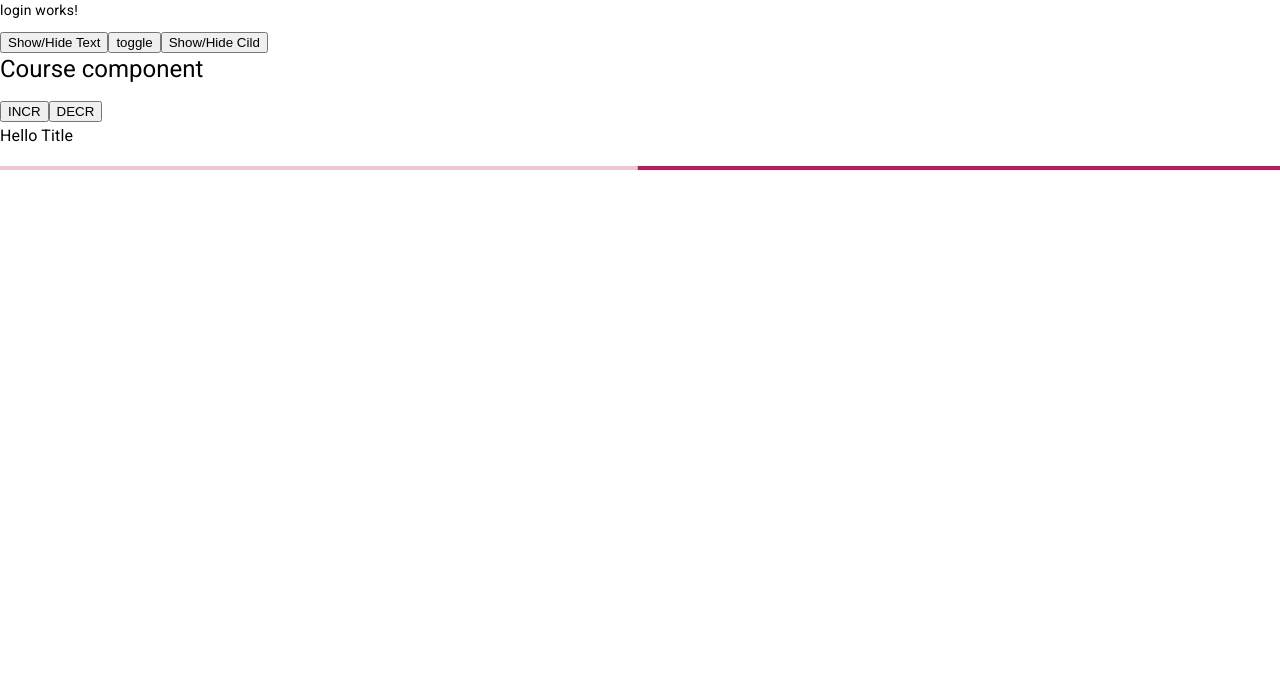
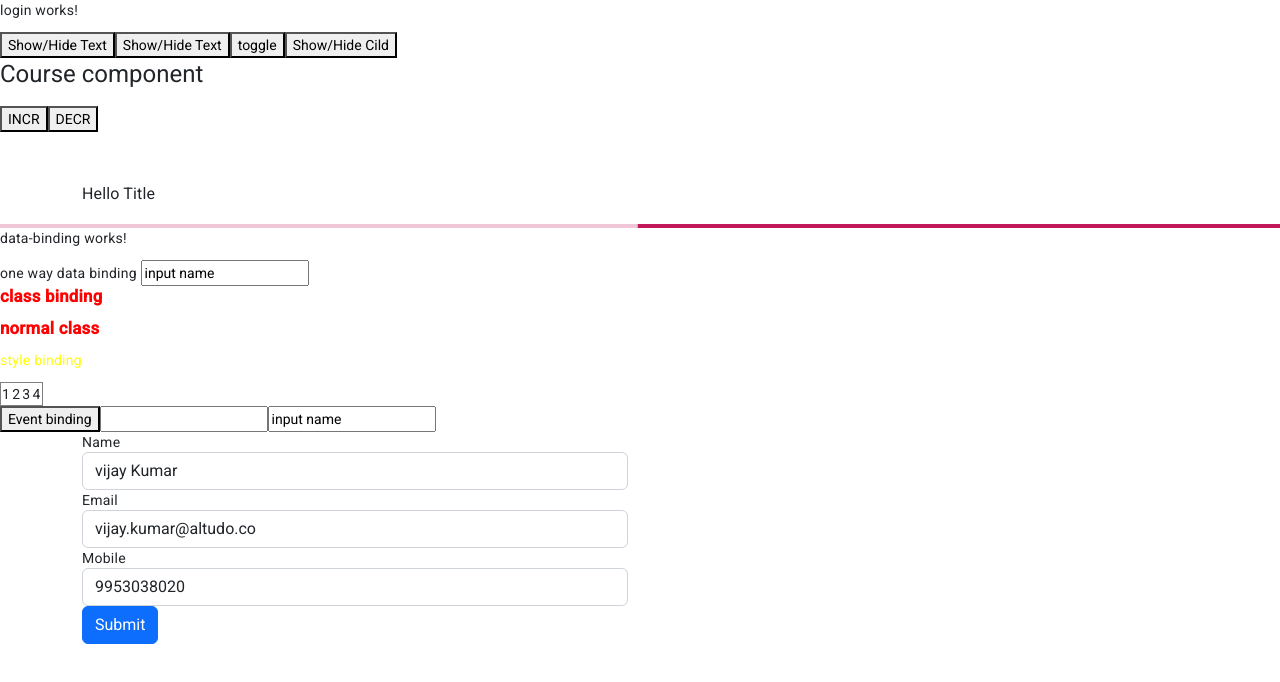
Before and after one commit to ervkgithub/angular-training, an Angular app: page / in a window 1280 px wide. Shown: the top 682 px of the page. Built offline with nearby package versions, Linux system fonts and the light colour scheme.

Commit message:
Day 6 Session Data binding Practice

```diff
--- a/angular.json
+++ b/angular.json
@@ -31,9 +31,12 @@
             ],
             "styles": [
               "@angular/material/prebuilt-themes/pink-bluegrey.css",
-              "src/styles.scss"
+              "src/styles.scss",
+              "node_modules/bootstrap/dist/css/bootstrap.css"
             ],
-            "scripts": []
+            "scripts": [
+              "node_modules/bootstrap/dist/js/bootstrap.js"
+            ]
           },
           "configurations": {
             "production": {
@@ -94,11 +97,10 @@
               "src/assets"
             ],
             "styles": [
-               "src/styles.scss",
-              "node_modules/bootstrap/dist/css/bootstrap.css"
+               "src/styles.scss"
             ],
             "scripts": [
-              "node_modules/bootstrap/dist/js/bootstrap.js"
+
             ]
           }
         }
--- a/src/app/app.component.html
+++ b/src/app/app.component.html
@@ -6,10 +6,12 @@
 <button (click)="incrFun()">INCR</button>
 <button (click)="decrFun()">DECR</button>
 
-<div class="container">
+<div class="container container-fluid">
     <div class="row">
         <h3 class="mt-5">Hello Title</h3>
     </div>
 </div>
 
 <mat-progress-bar mode="indeterminate"></mat-progress-bar>
+
+<app-data-binding></app-data-binding>
--- /dev/null
+++ b/src/app/data-binding/data-binding.component.html
@@ -0,0 +1,71 @@
+<p>data-binding works!</p>
+
+<!-- One way binding -->
+
+{{ value }}
+
+<input [value]="name" type="text" />
+
+<p [class]="pClass">class binding</p>
+<p class="redColor greenColor blueColor">normal class</p>
+<p [style.color]="'yellow'">style binding</p>
+
+<table border="1">
+  <tr>
+    <td [colSpan]="colspan">1</td>
+    <td [attr.colspan]="colspan">2</td>
+    <td [ariaLabel]="arialabel">3</td>
+    <td [attr.aria-label]="arialabel">4</td>
+  </tr>
+</table>
+
+<button (click)="updateValue()">Event binding</button>
+
+<!-- <input type="text" (keyup)="keyPressed($event)"> -->
+
+<input type="text" (keyup.enter)="keyUP()" />
+
+<!-- <input type="text" (keyup)="keyUP2(name.value)" name="name" #name> -->
+
+<!-- two way binding -->
+<!--
+{{name}} -->
+
+<input type="text" [(ngModel)]="name" name="name" />
+
+<div class="container">
+  <div class="row">
+    <div class="col-md-6">
+      <form>
+        <div class="form-group">
+            <label for="name">Name</label>
+            <input
+              type="text"
+              class="form-control"
+              name="name"
+              [(ngModel)]="form.name"
+            />
+          </div>
+        <div class="form-group">
+          <label for="email">Email</label>
+          <input
+            type="email"
+            class="form-control"
+            name="email"
+            [(ngModel)]="form.email"
+          />
+        </div>
+        <div class="form-group">
+            <label for="mobile">Mobile</label>
+            <input
+              type="phone"
+              class="form-control"
+              name="mobile"
+              [(ngModel)]="form.mobile"
+            />
+          </div>
+          <button type="submit" class="btn btn-primary" (click)="saveForm()">Submit</button>
+      </form>
+    </div>
+  </div>
+</div>
--- /dev/null
+++ b/src/app/data-binding/data-binding.component.scss
@@ -0,0 +1,11 @@
+.redColor{
+    color: red;
+}
+
+.greenColor{
+    font-weight: 900;
+}
+
+.blueColor{
+    font-size: larger;
+}
--- /dev/null
+++ b/src/app/data-binding/data-binding.component.ts
@@ -0,0 +1,34 @@
+import { Component } from '@angular/core';
+
+@Component({
+  selector: 'app-data-binding',
+  templateUrl: './data-binding.component.html',
+  styleUrls: ['./data-binding.component.scss']
+})
+export class DataBindingComponent {
+  value:any="one way data binding";
+  name:any= "input name";
+  colspan:number= 2;
+  arialabel:String="data td";
+  pClass="redColor greenColor blueColor";
+  form:any={
+    name:"vijay Kumar",
+    email:"vijay.kumar@altudo.co",
+    mobile:"9953038020"
+  }
+  updateValue(){
+    console.log("update value clicked");
+  }
+  keyPressed(event:any){
+    console.log("enter key pressed", event);
+  }
+  keyUP(){
+    console.log("enter key pressed");
+  }
+  keyUP2(value:any){
+    console.log("enter key pressed", value);
+  }
+  saveForm(){
+    console.log("Form data", this.form);
+  }
+}
--- a/src/app/login/login.component.html
+++ b/src/app/login/login.component.html
@@ -1,2 +1,4 @@
 <p *ngIf="toggle">login works!</p>
 <button (click)="textToggle()">Show/Hide Text</button>
+
+<button>Show/Hide Text</button>
--- a/src/app/login/login.component.ts
+++ b/src/app/login/login.component.ts
@@ -8,7 +8,7 @@ import { LoginService } from './login.service';
   styleUrls: ['./login.component.scss']
 })
 // export class LoginComponent {
-export class LoginComponent implements OnChanges, OnInit, DoCheck, OnDestroy {
+export class LoginComponent{
   toggle:boolean = true;
   @Input() counter:any;
   constructor(_service:MainService, private loginService:LoginService){
@@ -21,16 +21,16 @@ export class LoginComponent implements OnChanges, OnInit, DoCheck, OnDestroy {
     this.toggle = this.toggle ? false : true;
     // this.toggle = !this.toggle;
   }
-  ngOnChanges(changes: SimpleChanges): void {
-    console.log("Inside onChanges", this.counter)
-  }
-  ngOnInit():void{
-    console.log("Inside OnInit")
-  }
-  ngDoCheck(): void {
-    console.log("Inside Do check")
-  }
-  ngOnDestroy(): void {
-    console.log("Inside OnDestroy")
-  }
+  // ngOnChanges(changes: SimpleChanges): void {
+  //   console.log("Inside onChanges", this.counter)
+  // }
+  // ngOnInit():void{
+  //   console.log("Inside OnInit")
+  // }
+  // ngDoCheck(): void {
+  //   console.log("Inside Do check")
+  // }
+  // ngOnDestroy(): void {
+  //   console.log("Inside OnDestroy")
+  // }
 }
--- a/src/app/login/login.module.ts
+++ b/src/app/login/login.module.ts
@@ -1,8 +1,6 @@
 import { NgModule } from '@angular/core';
 import { CommonModule } from '@angular/common';
 import { LoginComponent } from './login.component';
-
-
 
 @NgModule({
   declarations: [LoginComponent],
```
Also changed, not shown: src/app/app.module.ts (+9 -3 lines), src/app/data-binding/data-binding.module.ts (added, +11 -0 lines), 1 other file (tests, documents, lock files or other folders).
